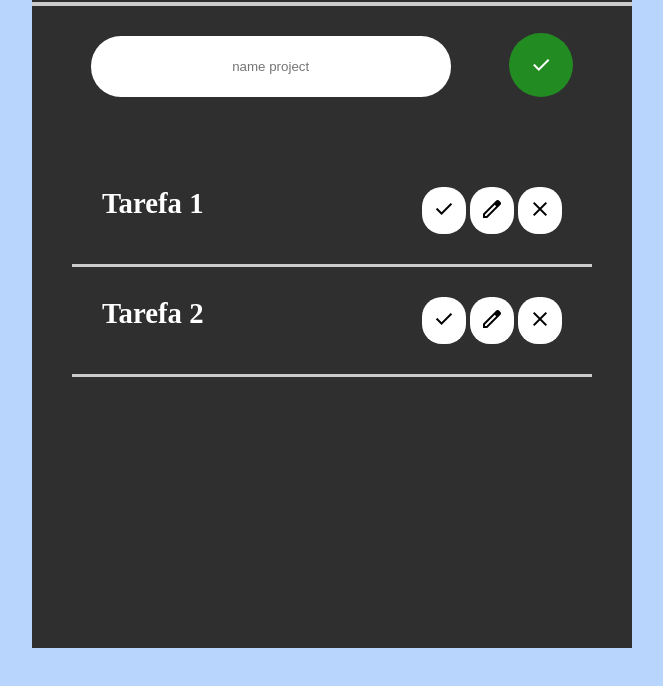
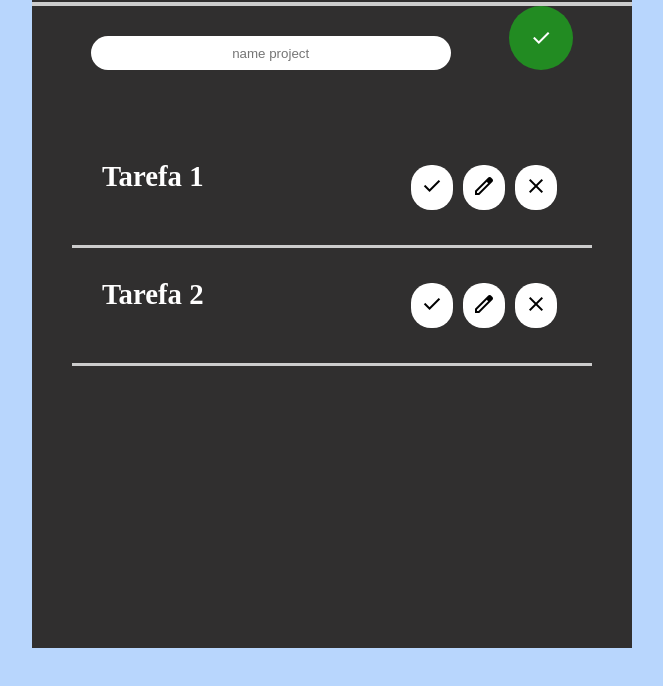
Before and after one commit to leandromacedo117/to-do-list-js, a plain HTML site: page to do in just js/index.html in a window 1280 px wide. Shown: the part 102-788 px from the top of the page, without its empty margins (308-971 px from the left). Drawn offline with nearby package versions, Linux system fonts and the light colour scheme.

Commit message:
Update style.css

```diff
--- a/to do in just js/style.css
+++ b/to do in just js/style.css
@@ -46,7 +46,7 @@ body{
 
     margin-left: 0px;
 }
-.v{
+.tasks-button{
     margin-top: 27px;
 }
 
@@ -77,19 +77,31 @@ body{
 
 button{
 
-    padding: 10px;
+    padding: 9px;
     border-radius: 20px;
     border: none;
     background-color: #fff;
     cursor: pointer;
+    margin: 5px;
 
 }
 
 
-.finally h4{
+
+
+
+.finally{
     text-decoration: line-through;
 }
 
 .span{
     cursor: pointer;
+   display: flex;
+   align-items: center;
+   justify-content: space-around;
+
 }
+
+.none{
+    display: none;
+}
```
